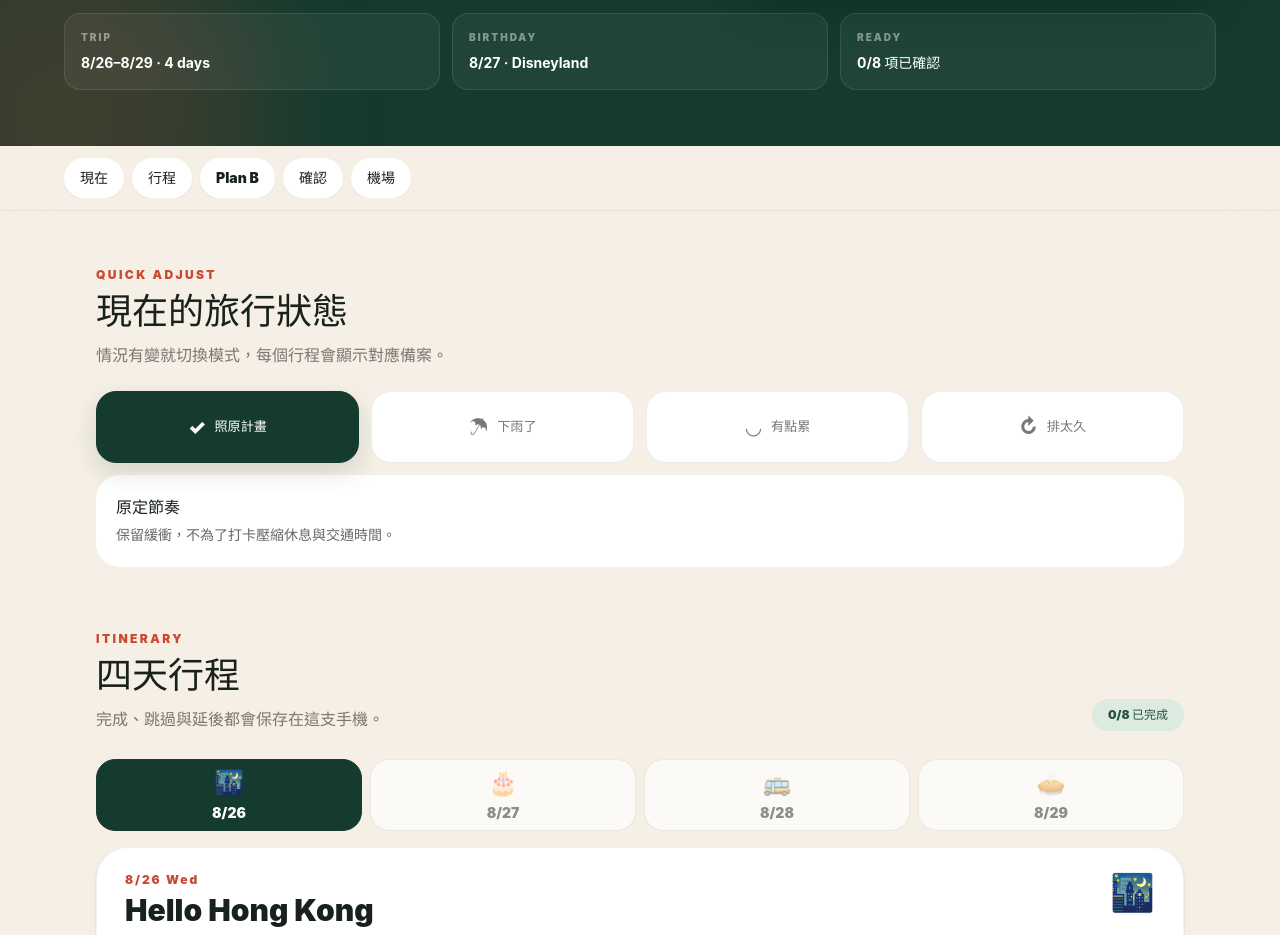
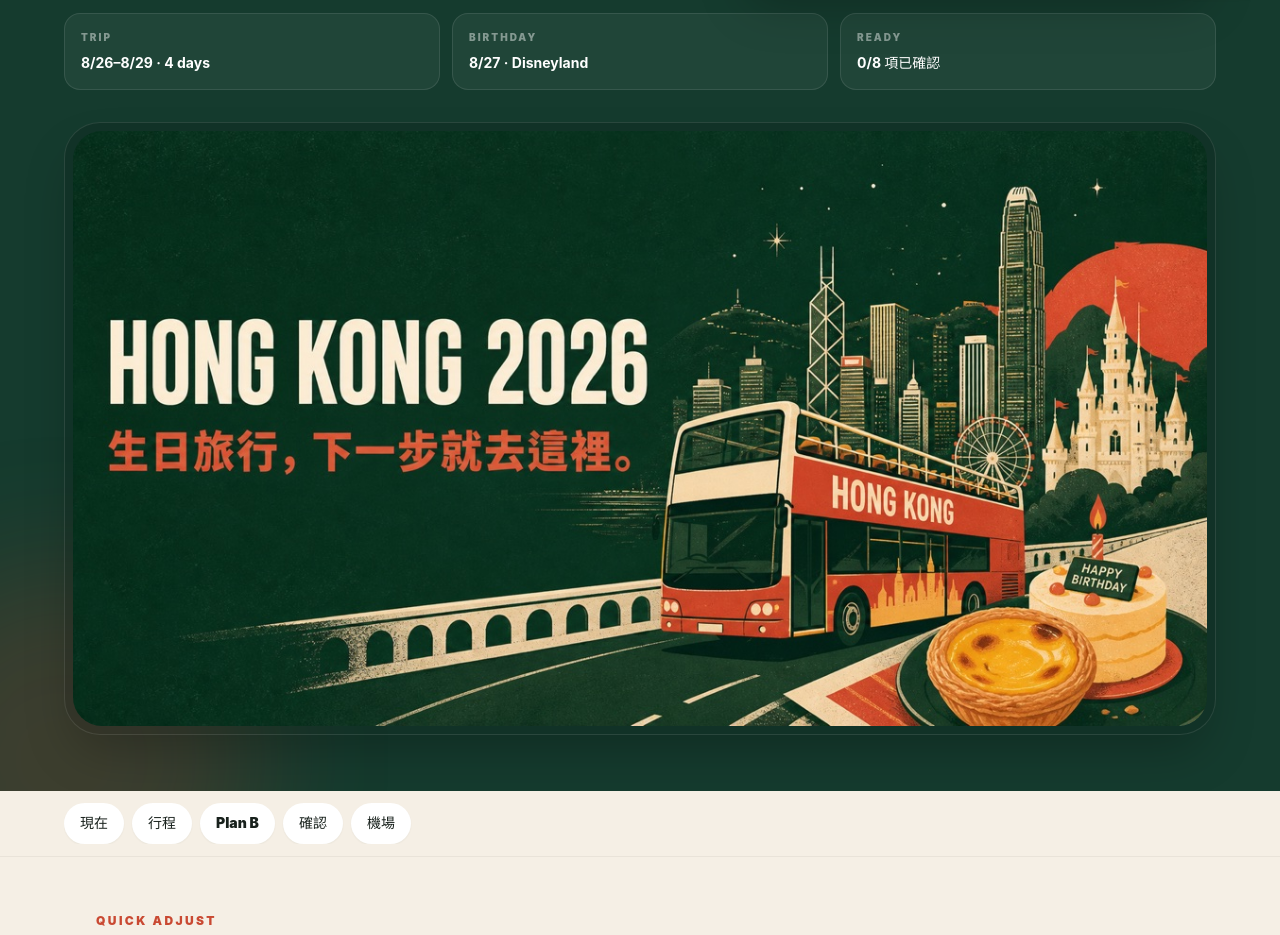
Before and after one commit to hungshihyen/hong-kong, a React (Vite) app: page / in a window 1280 px wide. Shown: the part 360-1295 px from the top of the page. Built offline with nearby package versions, Linux system fonts and the light colour scheme.

Commit message:
feat: feature trip poster on homepage

```diff
--- a/src/App.tsx
+++ b/src/App.tsx
@@ -257,6 +257,16 @@
             <InfoCard label="BIRTHDAY" value="8/27 · Disneyland" />
             <InfoCard label="READY" value={`${confirmationCount}/${confirmations.length} 項已確認`} />
           </div>
+
+          <figure className="mt-6 overflow-hidden rounded-[1.75rem] border border-white/10 bg-black/15 p-1.5 shadow-2xl sm:mt-8 sm:rounded-[2.25rem] sm:p-2">
+            <img
+              src={`${import.meta.env.BASE_URL}trip-poster.jpg`}
+              alt="香港 2026 生日旅行海報：維港天際線、開篷巴士、城堡、生日蛋糕與蛋撻"
+              className="h-auto w-full rounded-[1.4rem] sm:rounded-[1.8rem]"
+              decoding="async"
+              fetchPriority="high"
+            />
+          </figure>
         </div>
       </section>
 
```
Also changed, not shown: public/trip-poster.jpg (added).
